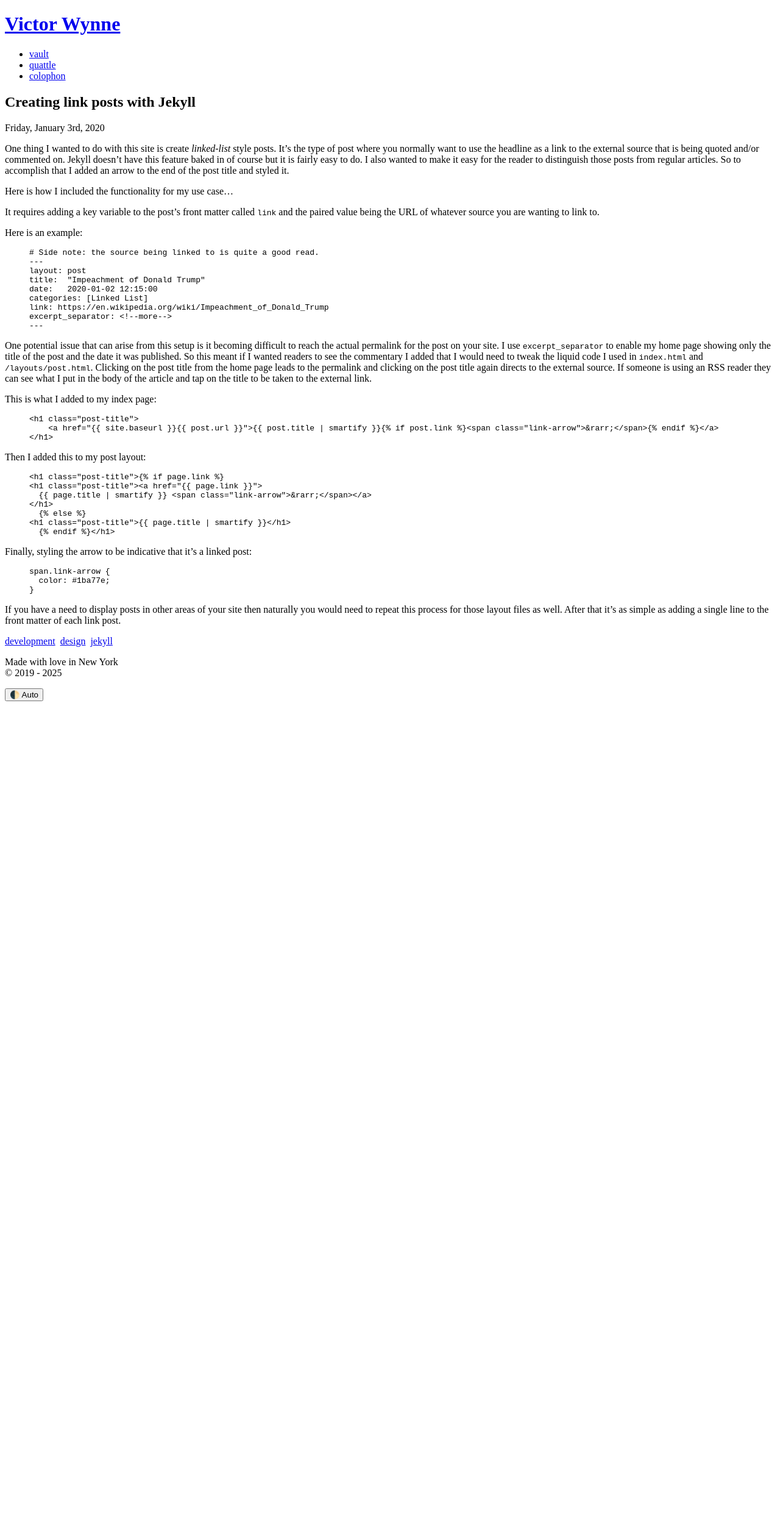
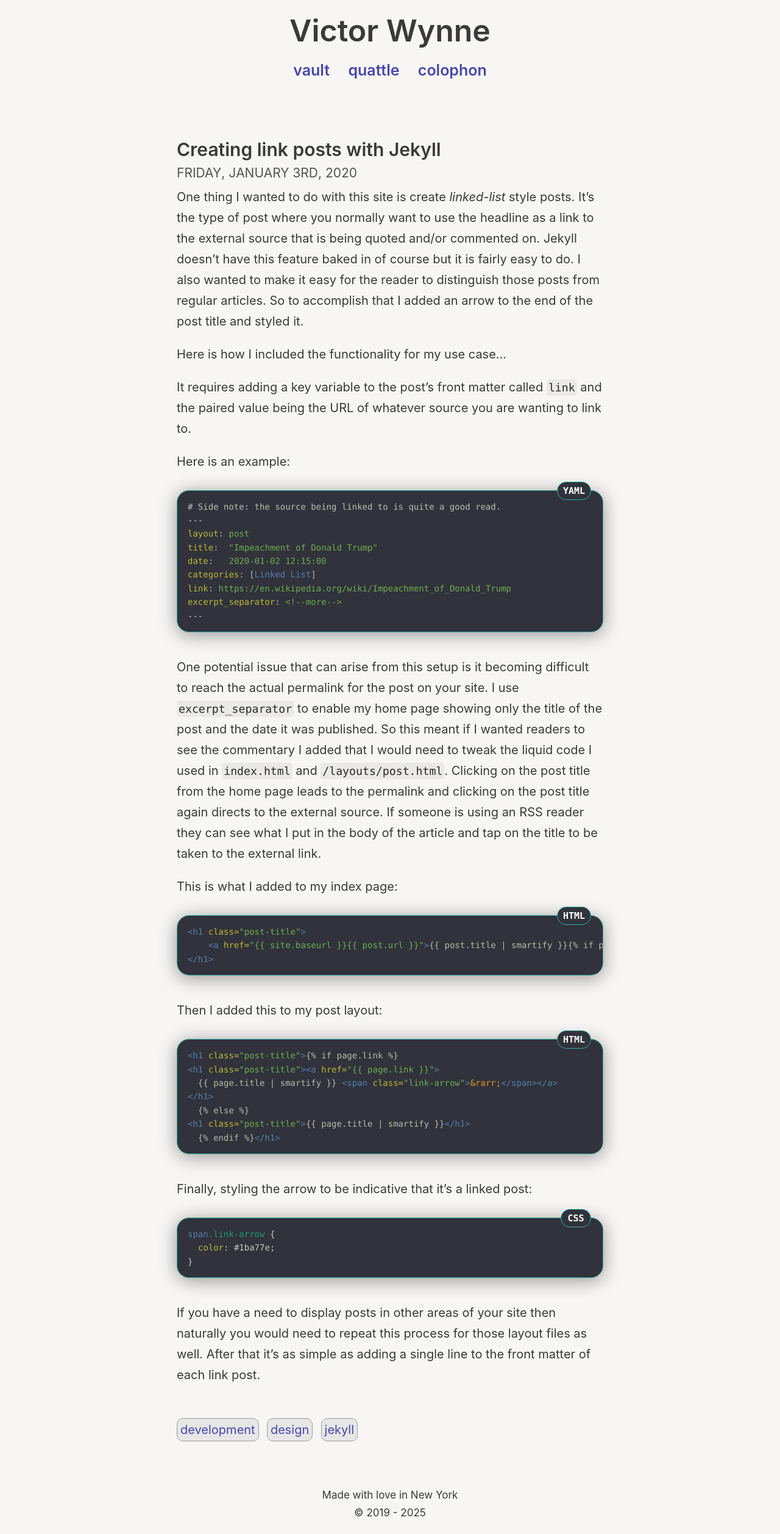
Before and after one commit to victorwynne/victorwynne, a Jekyll site: the page built from _posts/2020-01-03-creating-link-posts-with-jekyll.md, in a window 1280 px wide. Shown: the whole page at 61% size. Built offline with Jekyll 4.4.1, drawn with Linux system fonts in a browser that asks for light colours; before the commit the page ends 1158 px from its top, so only the background shows below that.

Commit message:
default.html styles.scss

```diff
--- a/_layouts/default.html
+++ b/_layouts/default.html
@@ -188,20 +188,8 @@ gtag('config', 'G-26NWWZ94DD');
       Made with love in New York<br>
       © 2019 - {{ "now" | date: "%Y" }}
       </p>
-
-      <button
-  data-theme-toggle
-  class="theme-toggle-btn"
-  aria-label="Toggle theme"
-  type="button">
-  🌓 Auto
-      </button>
     </footer>
-
   </div>
-
-    <!-- === Theme Toggle === -->
-    <script src="{{ '/theme.js' | relative_url }}"></script>
 
 </body>
 </html>
--- a/styles.scss
+++ b/styles.scss
@@ -1,3 +1,7 @@
+---
+# Each .scss file found in _sass
+---
+
 @import "variables";
 @import "base";
 @import "type";
--- a/theme.js
+++ /dev/null
@@ -1,91 +0,0 @@
-class ThemeToggle {
-    constructor() {
-        this.storageKey = 'theme-preference';
-        this.theme = this.getTheme();
-        this.init();
-    }
-
-    getTheme() {
-        if (localStorage.getItem(this.storageKey)) {
-            return localStorage.getItem(this.storageKey);
-        }
-        return 'auto';
-    }
-
-    init() {
-        this.applyTheme();
-
-        const toggleButton = document.querySelector('[data-theme-toggle]');
-        if (toggleButton) {
-            this.updateToggleButton(toggleButton);
-            toggleButton.addEventListener('click', () => this.toggleTheme());
-        }
-
-        window.matchMedia('(prefers-color-scheme: light)').addEventListener('change', () => {
-            if (this.theme === 'auto') {
-            }
-        });
-    }
-
-    applyTheme() {
-        const root = document.documentElement;
-        root.removeAttribute('data-theme');
-        root.style.colorScheme = '';
-
-        if (this.theme === 'auto') {
-        } else {
-            root.setAttribute('data-theme', this.theme);
-            this.forceTheme();
-        }
-
-        localStorage.setItem(this.storageKey, this.theme);
-    }
-
-    forceTheme() {
-        const root = document.documentElement;
-        root.style.colorScheme = this.theme;
-    }
-
-    toggleTheme() {
-        switch (this.theme) {
-            case 'auto':
-                this.theme = 'light';
-                break;
-            case 'light':
-                this.theme = 'dark';
-                break;
-            case 'dark':
-                this.theme = 'auto';
-                break;
-        }
-
-        this.applyTheme();
-
-        const toggleButton = document.querySelector('[data-theme-toggle]');
-        if (toggleButton) {
-            this.updateToggleButton(toggleButton);
-        }
-    }
-
-    updateToggleButton(button) {
-        const labels = {
-            'auto': '🌓 Auto',
-            'light': '☀️ Light',
-            'dark': '🌙 Dark'
-        };
-
-        button.textContent = labels[this.theme];
-        button.setAttribute('aria-label', `Current theme: ${this.theme}. Click to cycle themes.`);
-    }
-
-    getCurrentEffectiveTheme() {
-        if (this.theme === 'auto') {
-            return window.matchMedia('(prefers-color-scheme: light)').matches ? 'light' : 'dark';
-        }
-        return this.theme;
-    }
-}
-
-document.addEventListener('DOMContentLoaded', () => {
-    new ThemeToggle();
-});
```
